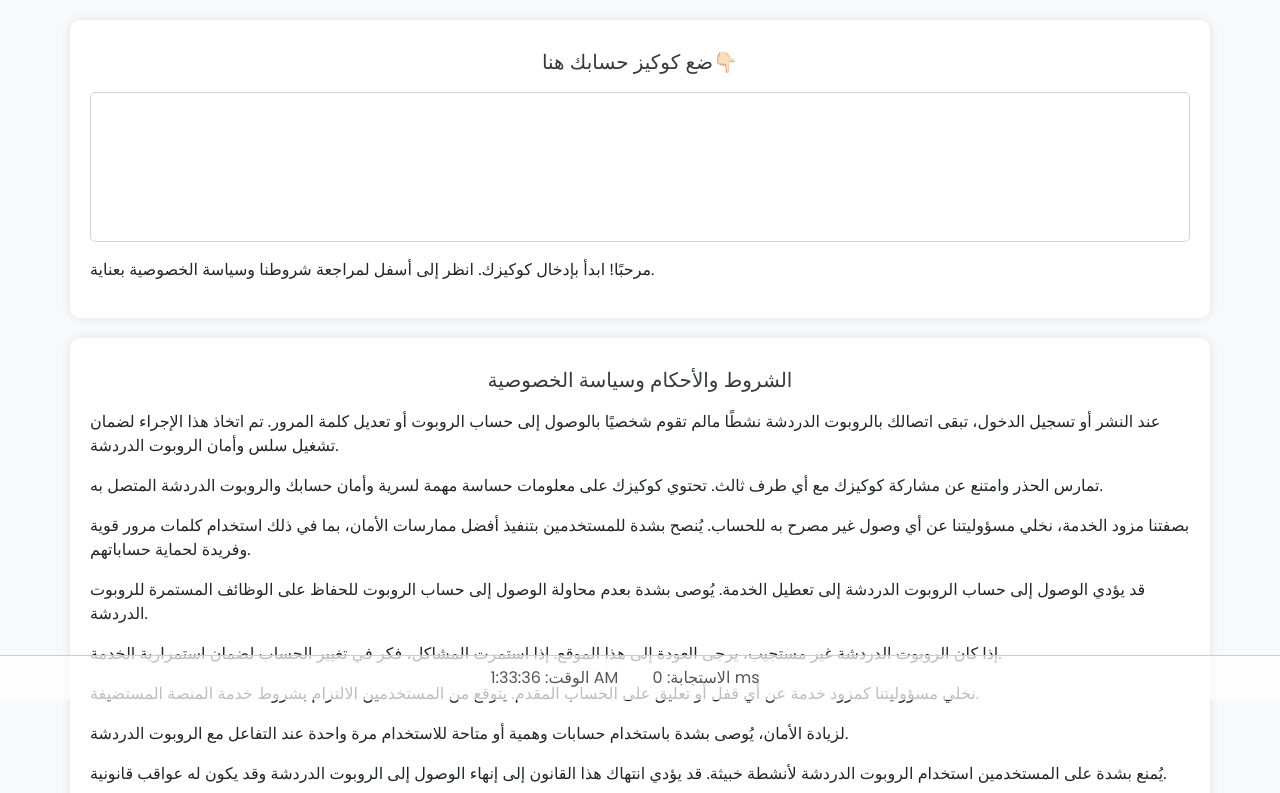
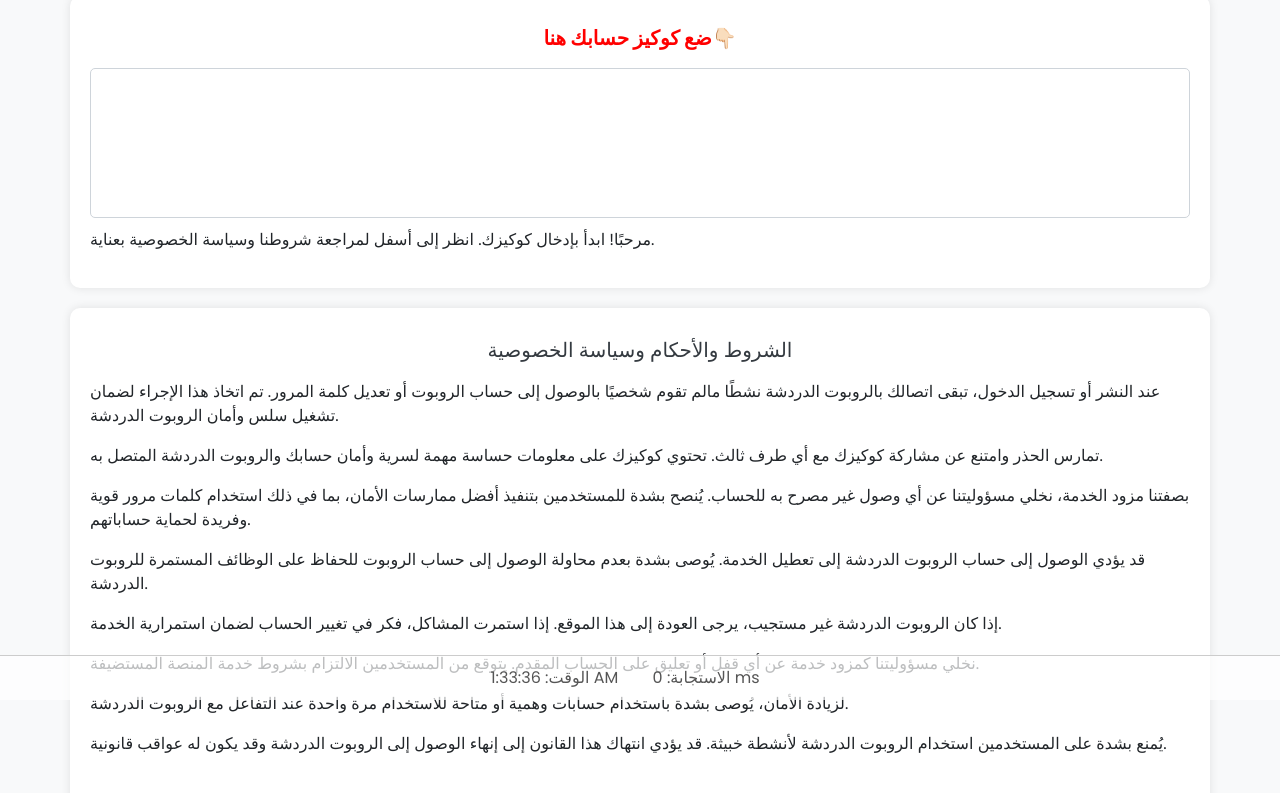
Before and after one commit to zino323/LUSIT, a website: page public/index.html in a window 1280 px wide. Shown: the part 100-893 px from the top of the page. Drawn offline with nearby package versions, Linux system fonts and the light colour scheme; no server answers.

Commit message:
Update index.html

````diff
--- a/public/index.html
+++ b/public/index.html
@@ -1,5 +1,3 @@
-
-🇩🇿❤️
 <!DOCTYPE html>
 <html lang="ar">
    <head>
@@ -9,6 +7,14 @@
       <link rel="stylesheet" href="https://fonts.googleapis.com/css2?family=Poppins:wght@300;400;500;600;700&display=swap">
       <meta name="viewport" content="width=device-width, initial-scale=1.0">
       <link rel="stylesheet" href="styles.css">
+      <!-- CSS for the new styles -->
+      <style>
+         /* CSS styles for the new styles */
+         .new-style {
+            font-weight: bold;
+            color: #f00; /* red color */
+         }
+      </style>
    </head>
    <body>
       <nav class="navbar navbar-expand-lg navbar-light bg-light">
@@ -37,7 +43,7 @@
          </div>
       </nav>
       <div class="container">
-         <h1 class="col text-center" style="font-size: 20px; padding: 10px;">ضع كوكيز حسابك هنا👇🏻</h1>
+         <h1 class="col text-center new-style" style="font-size: 20px; padding: 10px;">ضع كوكيز حسابك هنا👇🏻</h1>
          <form id="json-form" onsubmit="submitForm(event)">
             <div class="row">
                <div class="col-md-12">
@@ -55,9 +61,7 @@
          <p>قد يؤدي الوصول إلى حساب الروبوت الدردشة إلى تعطيل الخدمة. يُوصى بشدة بعدم محاولة الوصول إلى حساب الروبوت للحفاظ على الوظائف المستمرة للروبوت الدردشة.</p>
          <p>إذا كان الروبوت الدردشة غير مستجيب، يرجى العودة إلى هذا الموقع. إذا استمرت المشاكل، فكر في تغيير الحساب لضمان استمرارية الخدمة.</p>
          <p>نخلي مسؤوليتنا كمزود خدمة عن أي قفل أو تعليق على الحساب المقدم. يتوقع من المستخدمين الالتزام بشروط خدمة المنصة المستضيفة.</p>
-         <p>لزيادة الأمان، يُوصى بشدة باستخدام حسابات وهمية أو متاحة للاستخدام مرة واحدة
-
- عند التفاعل مع الروبوت الدردشة.</p>
+         <p>لزيادة الأمان، يُوصى بشدة باستخدام حسابات وهمية أو متاحة للاستخدام مرة واحدة عند التفاعل مع الروبوت الدردشة.</p>
          <p>يُمنع بشدة على المستخدمين استخدام الروبوت الدردشة لأنشطة خبيثة. قد يؤدي انتهاك هذا القانون إلى إنهاء الوصول إلى الروبوت الدردشة وقد يكون له عواقب قانونية.</p>
          <div class="container" id="listOfCommands">
             <h1 style="font-size: 16px; padding: 10px;">يرجى اختيار أوامرك عن طريق النقر على الخيارات المعنية.</h1>
@@ -95,4 +99,3 @@
       <script src="https://cdnjs.cloudflare.com/ajax/libs/font-awesome/6.0.0/js/all.min.js"></script>
    </body>
 </html>
-```
````
